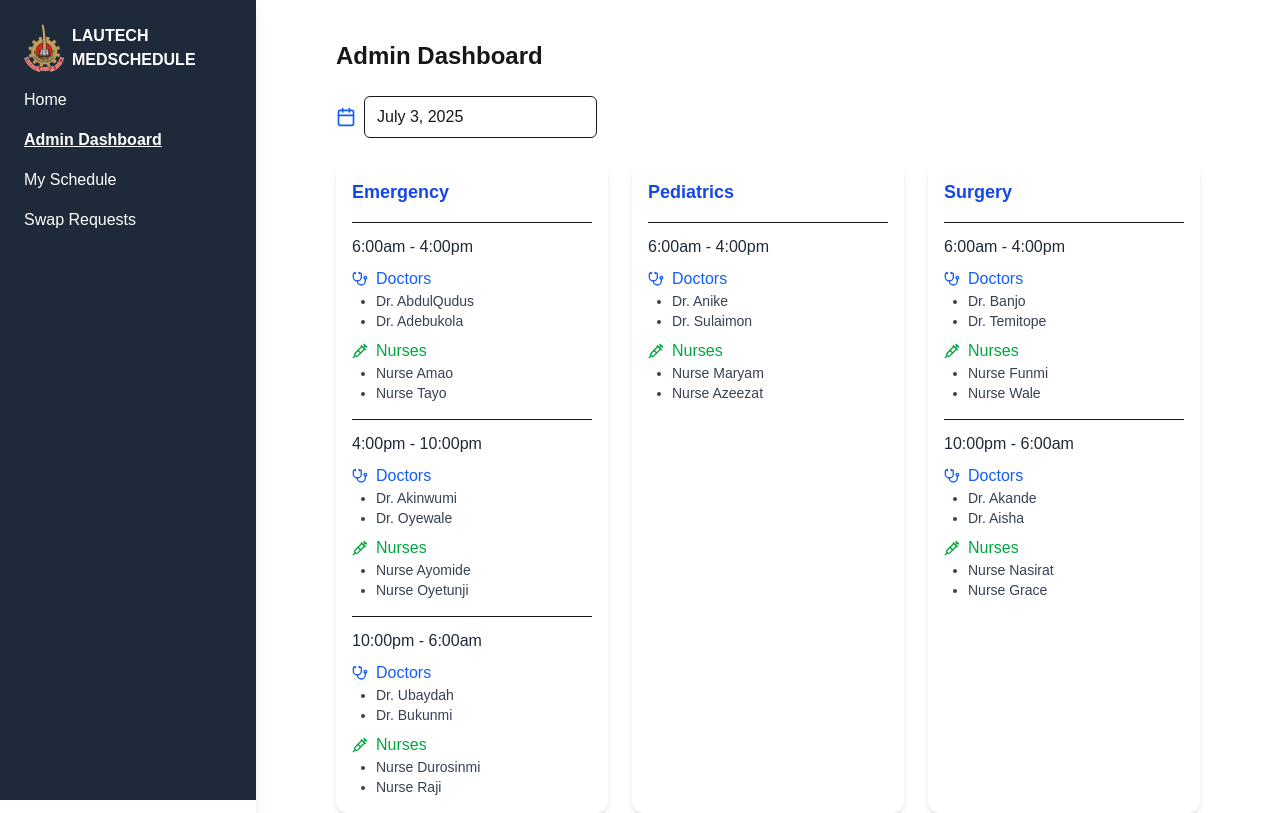
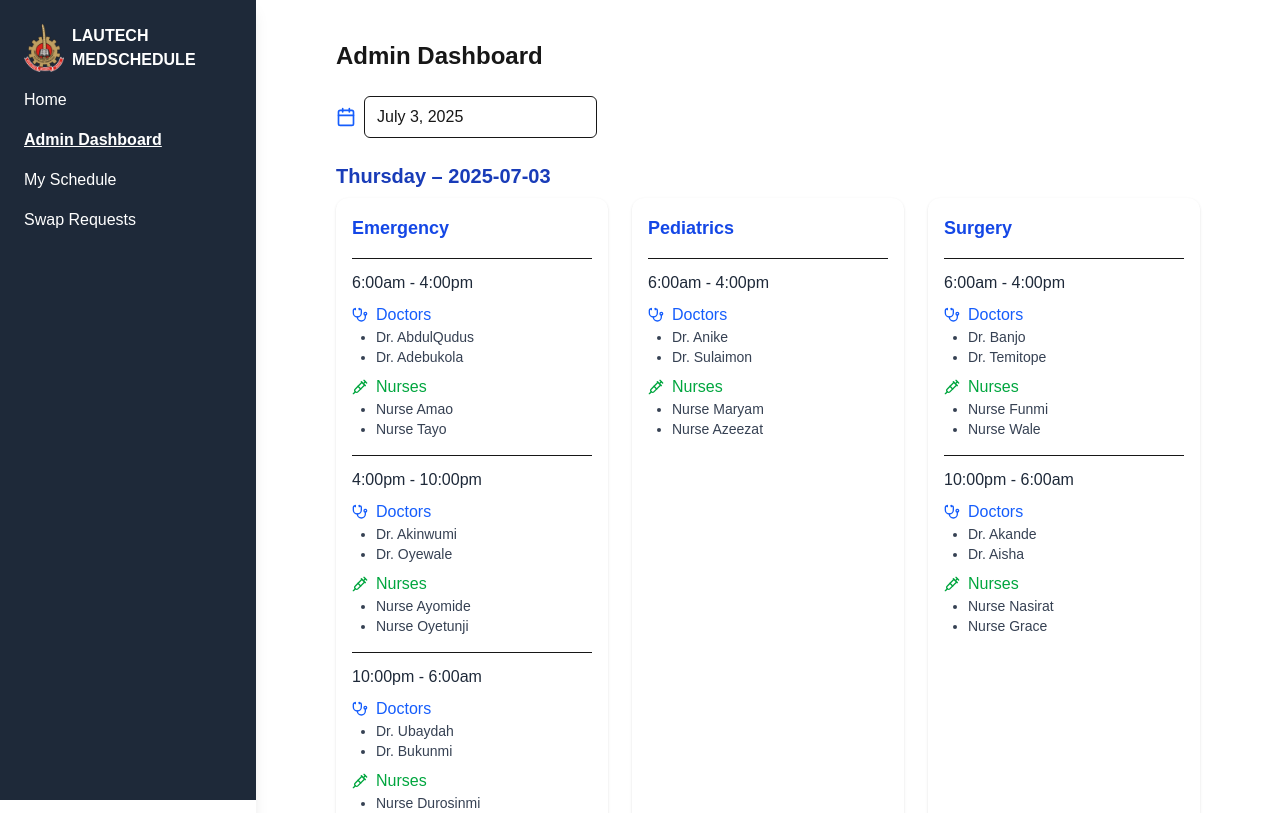
Before and after one commit to primyst/dentist-duty-scheduling-system, a Next.js app in the folder my-app/: page /dashboard in a window 1280 px wide. Shown: the top 813 px of the page. Built offline with nearby package versions, Linux system fonts and the light colour scheme; no server answers; the database is empty.

Commit message:
Update ScheduleTable.tsx

```diff
--- a/my-app/src/components/ScheduleTable.tsx
+++ b/my-app/src/components/ScheduleTable.tsx
@@ -4,43 +4,48 @@ import { FC, useEffect, useState } from "react";
 import { department, staff } from "@/lib/data";
 import { ShiftAssignment } from "@/lib/types";
 import { Stethoscope, Syringe } from "lucide-react";
-import { generateSchedule } from "@/lib/scheduler";
+import { generateWeeklySchedule } from "@/lib/scheduler";
 import { supabase } from "@/lib/supabaseClient";
 
 interface Props {
-  date: Date | null;
+  date: Date | null; // Start date of the week
   onlyDepartment?: string;
 }
-
-const getDayName = (date: Date) => {
-  return date.toLocaleDateString("en-US", { weekday: "long" });
-};
 
 const ScheduleTable: FC<Props> = ({ date, onlyDepartment }) => {
   const [schedule, setSchedule] = useState<ShiftAssignment[]>([]);
 
   useEffect(() => {
-    const saveSchedule = async () => {
+    const saveAndLoadSchedule = async () => {
       if (!date) return;
 
-      const dateStr = date.toISOString().split("T")[0];
+      const start = new Date(date);
+      const dates: string[] = [];
 
+      for (let i = 0; i < 7; i++) {
+        const d = new Date(start);
+        d.setDate(start.getDate() + i);
+        dates.push(d.toISOString().split("T")[0]);
+      }
+
+      // Fetch any existing schedule from Supabase
       const { data: existing, error: fetchError } = await supabase
         .from("shift_assignment")
         .select("*")
-        .eq("day", dateStr);
+        .in("day", dates);
 
       if (fetchError) {
-        console.error("Error fetching schedule:", fetchError.message);
+        console.error("Fetch error:", fetchError.message);
         return;
       }
 
-      if (existing && existing.length > 0) {
+      if (existing && existing.length === dates.length * department.length) {
         setSchedule(existing);
         return;
       }
 
-      const generated = generateSchedule(department, staff, dateStr);
+      // Generate weekly schedule if not complete
+      const generated = generateWeeklySchedule(department, staff, date);
       setSchedule(generated);
 
       const { error: insertError } = await supabase
@@ -48,34 +53,43 @@ const ScheduleTable: FC<Props> = ({ date, onlyDepartment }) => {
         .insert(generated);
 
       if (insertError) {
-        console.error("Error saving schedule:", insertError.message);
+        console.error("Insert error:", insertError.message);
       }
     };
 
-    saveSchedule();
+    saveAndLoadSchedule();
   }, [date]);
 
   if (!date) return null;
-
-  const dayName = getDayName(date);
-  const dateStr = date.toISOString().split("T")[0];
 
   const visibleDepartments = onlyDepartment
     ? department.filter((d) => d.name.toLowerCase() === onlyDepartment.toLowerCase())
     : department;
 
-if (onlyDepartment && visibleDepartments.length === 0) {
-  return <p className="text-gray-500">No matching department found for your account.</p>;
-}
+  const daysInWeek = [...Array(7)].map((_, i) => {
+    const d = new Date(date);
+    d.setDate(date.getDate() + i);
+    return {
+      name: d.toLocaleDateString("en-US", { weekday: "long" }),
+      dateStr: d.toISOString().split("T")[0],
+    };
+  });
 
   return (
+    <div className="space-y-10">
+      {daysInWeek.map(({ name, dateStr }) => (
+        <div key={dateStr}>
+          <h2 className="text-xl font-bold text-blue-800 mb-2">
+            {name} – {dateStr}
+          </h2>
+
           <div className="grid md:grid-cols-2 lg:grid-cols-3 gap-6">
             {visibleDepartments.map((dept) => {
-        if (!dept.workdays.includes(dayName)) return null;
+              if (!dept.workdays.includes(name)) return null;
 
               return (
-          <div key={dept.name} className="bg-white rounded-xl shadow-md p-4">
-            <h2 className="text-lg font-bold text-blue-700">{dept.name}</h2>
+                <div key={`${dept.name}-${dateStr}`} className="bg-white rounded-xl shadow p-4">
+                  <h3 className="text-lg font-bold text-blue-700">{dept.name}</h3>
 
                   {dept.time.map((shiftTime) => {
                     const shift = schedule.find(
@@ -129,6 +143,9 @@ if (onlyDepartment && visibleDepartments.length === 0) {
               );
             })}
           </div>
+        </div>
+      ))}
+    </div>
   );
 };
 
```
Lines whose indentation alone changed are shown as unchanged.
